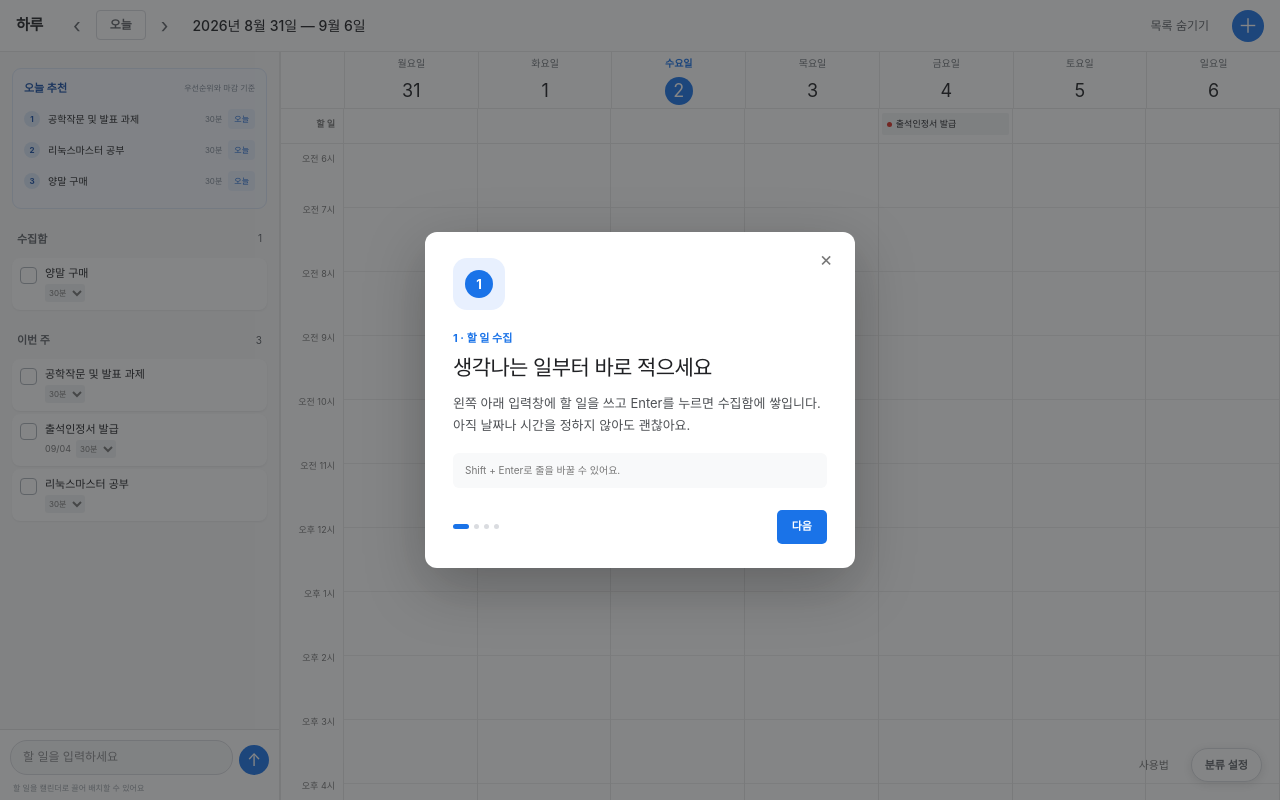
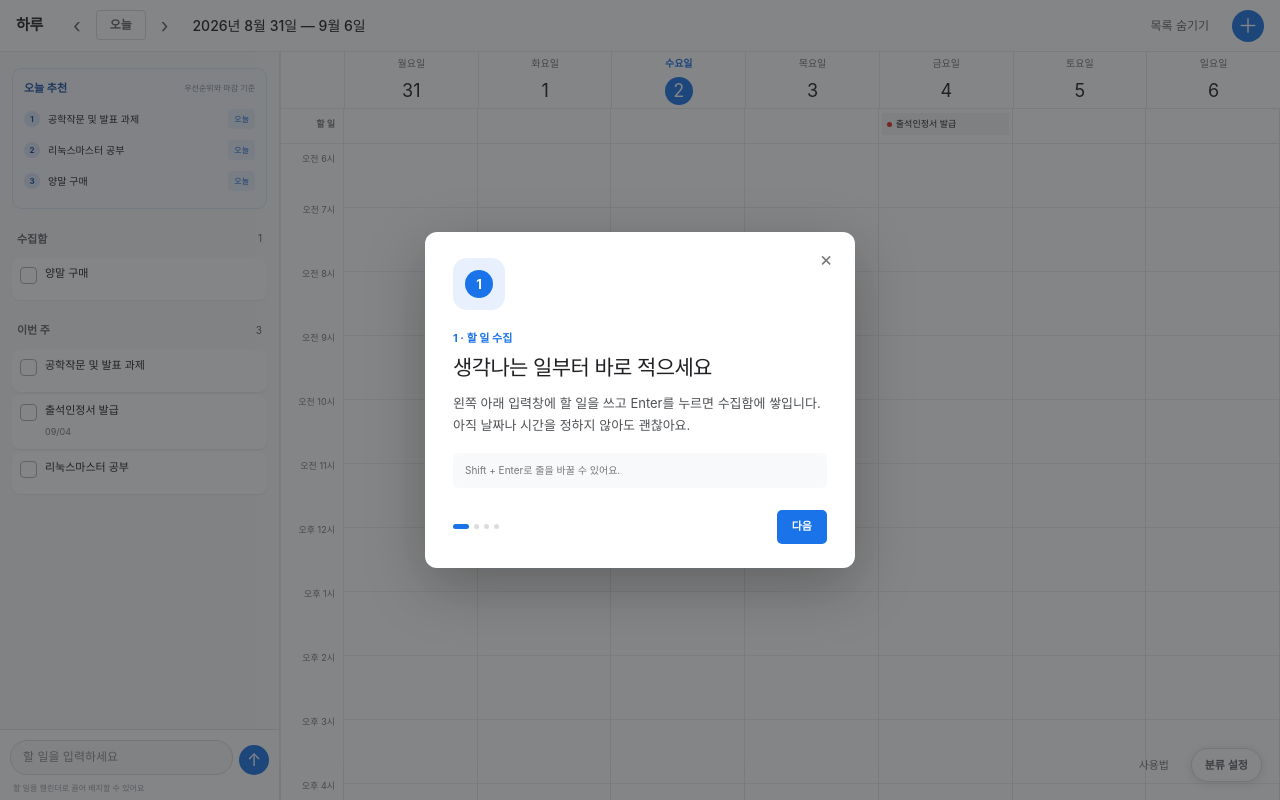
Before and after one commit to nandarina7PNU/Nandarina7Planary, a Next.js app: page / in a window 1280 px wide. Shown: the top 800 px of the page. Built offline with nearby package versions, Linux system fonts and the light colour scheme.

Commit message:
Remove task duration selector

```diff
--- a/app/calendar-clean.css
+++ b/app/calendar-clean.css
@@ -30,7 +30,7 @@ body.resizing-panel *{cursor:col-resize!important}
 .task-section{margin-bottom:22px}
 .recommend-section{margin:0 0 22px;padding:11px;border:1px solid #dce7f8;border-radius:9px;background:#f7faff}
 .recommend-section>header{display:flex;align-items:center;justify-content:space-between;margin-bottom:7px}.recommend-section>header strong{font-size:11px;color:#174ea6}.recommend-section>header span{font-size:8px;color:#7d8796}
-.recommend-row{display:grid;grid-template-columns:18px minmax(0,1fr) auto auto;align-items:center;gap:6px;min-height:31px;cursor:grab}.recommend-row:active{cursor:grabbing}.recommend-row>b{width:16px;height:16px;border-radius:50%;background:#dbe7fa;color:#174ea6;display:grid;place-items:center;font-size:8px}.recommend-row>span{min-width:0;overflow:hidden;text-overflow:ellipsis;white-space:nowrap;font-size:10px}.recommend-row>small{color:#7d8796;font-size:8px}.recommend-row>button{border:0;border-radius:4px;background:#e8f0fe;color:#1967d2;padding:4px 6px;font-size:8px;cursor:pointer}.recommend-empty{margin:8px 0 2px;color:#8a8d91;font-size:9px}
+.recommend-row{display:grid;grid-template-columns:18px minmax(0,1fr) auto;align-items:center;gap:6px;min-height:31px;cursor:grab}.recommend-row:active{cursor:grabbing}.recommend-row>b{width:16px;height:16px;border-radius:50%;background:#dbe7fa;color:#174ea6;display:grid;place-items:center;font-size:8px}.recommend-row>span{min-width:0;overflow:hidden;text-overflow:ellipsis;white-space:nowrap;font-size:10px}.recommend-row>button{border:0;border-radius:4px;background:#e8f0fe;color:#1967d2;padding:4px 6px;font-size:8px;cursor:pointer}.recommend-empty{margin:8px 0 2px;color:#8a8d91;font-size:9px}
 .task-section>header{display:flex;align-items:center;justify-content:space-between;padding:0 5px 8px;color:#5f6368}
 .task-section>header strong{font-size:11px;font-weight:650}.task-section>header span{font-size:10px}
 .task-row{display:flex;align-items:flex-start;gap:8px;min-height:42px;padding:8px;margin:3px 0;border:0;border-radius:8px;background:#fff;box-shadow:0 1px 2px #20212412}
@@ -39,7 +39,6 @@ body.resizing-panel *{cursor:col-resize!important}
 .task-check{width:17px;height:17px;flex:none;margin-top:1px;padding:0;border:1px solid #aeb4bb;border-radius:4px;background:#fff;color:#fff;font-size:10px;font-weight:700;cursor:pointer}
 .task-check:hover{border-color:#34a853;background:#edf7ef}.task-row.done .task-check{border-color:#34a853;background:#34a853}
 .task-copy{min-width:0;flex:1}.task-copy strong{display:block;font-size:11px;font-weight:500;line-height:1.35}.task-copy span{font-size:9px;color:#777}
-.task-meta{display:flex;align-items:center;gap:5px;margin-top:3px}.task-meta select{height:18px;border:0;border-radius:3px;background:#f1f3f4;color:#777;font-size:8px;outline:0;cursor:pointer}
 .task-actions{display:none;gap:3px}.task-row:hover .task-actions{display:flex}.task-actions button{border:0;background:#e8f0fe;padding:4px 6px;border-radius:4px;color:#1967d2;font-size:8px;font-weight:600;cursor:pointer;white-space:nowrap}.task-actions button:hover{background:#d2e3fc}.task-actions button:last-child{min-width:20px;background:#fce8e6;color:#d93025;font-size:12px;line-height:1}.task-actions button:last-child:hover{background:#fad2cf;color:#b3261e}
 .all-day-row{display:grid;grid-template-columns:64px repeat(7,minmax(100px,1fr));min-width:820px;border-bottom:1px solid var(--hairline);background:#fff}
 .all-day-row>div{min-height:34px;border-right:1px solid var(--hairline);padding:4px 3px}.all-day-row>div:first-child{text-align:right;padding:8px 8px 0 0;color:#777;font-size:9px;font-weight:600}
--- a/app/page.tsx
+++ b/app/page.tsx
@@ -1,7 +1,7 @@
 'use client';
 import { FormEvent, PointerEvent as ReactPointerEvent, useEffect, useMemo, useState } from 'react';
 type Schedule = { id:string; title:string; start:string; end:string; category:string; color:string; note?:string; done?:boolean; repeat?:{ weekdays:number[]; until:string } };
-type Task = { id:string; title:string; bucket:'inbox'|'week'; priority:1|2|3; duration?:15|30|60|120; dueDate?:string; done?:boolean };
+type Task = { id:string; title:string; bucket:'inbox'|'week'; priority:1|2|3; dueDate?:string; done?:boolean };
 const colors:Record<string,string>={집중:'#6658d3',공부:'#3478c8',건강:'#31856c',생활:'#c66b3d'};
 const backgrounds:Record<string,string>={집중:'#6658d3',공부:'#3478c8',건강:'#31856c',생활:'#c66b3d'};
 const syncCategoryMaps=(next:Record<string,string>)=>{for(const key of Object.keys(colors))delete colors[key];for(const key of Object.keys(backgrounds))delete backgrounds[key];Object.assign(colors,next);Object.assign(backgrounds,next)};
@@ -57,7 +57,7 @@ export default function Home(){
  useEffect(()=>{syncCategoryMaps(categoryColors);if(ready)localStorage.setItem('haru-planner-categories',JSON.stringify(categoryColors))},[categoryColors,ready]);
  useEffect(()=>{if(localStorage.getItem('haru-planner-guide-seen')!=='1')setGuideStep(0)},[]);
  function beginPanelResize(e:ReactPointerEvent<HTMLDivElement>){e.preventDefault();const startX=e.clientX,startWidth=panelWidth;document.body.classList.add('resizing-panel');const move=(event:PointerEvent)=>setPanelWidth(Math.min(480,Math.max(220,startWidth+event.clientX-startX)));const stop=()=>{document.body.classList.remove('resizing-panel');window.removeEventListener('pointermove',move);window.removeEventListener('pointerup',stop);window.removeEventListener('pointercancel',stop)};window.addEventListener('pointermove',move);window.addEventListener('pointerup',stop);window.addEventListener('pointercancel',stop)}
- function addTask(e:FormEvent){e.preventDefault();if(!quickTask.trim())return;setTasks(prev=>[...prev,{id:crypto.randomUUID(),title:quickTask.trim(),bucket:'inbox',priority:2,duration:30}]);setQuickTask('')}
+ function addTask(e:FormEvent){e.preventDefault();if(!quickTask.trim())return;setTasks(prev=>[...prev,{id:crypto.randomUUID(),title:quickTask.trim(),bucket:'inbox',priority:2}]);setQuickTask('')}
  function patchTask(id:string,patch:Partial<Task>){setTasks(prev=>prev.map(t=>t.id===id?{...t,...patch}:t))}
  function scheduleTask(task:Task){setTargetDate(new Date());setEditing(null);setRepeatDays([]);setRepeatUntil(dateKey(addDays(new Date(),120)));setForm({title:task.title,start:'09:00',end:'10:00',category:'집중',note:''});setModalOpen(true)}
  function openCreate(date:Date,start='09:00'){const end=Math.min(23,Number(start.slice(0,2))+1);setTargetDate(date);setEditing(null);setRepeatDays([]);setRepeatUntil(dateKey(addDays(date,120)));setForm({title:'',start,end:`${pad(end)}:00`,category:'집중',note:''});setModalOpen(true)}
@@ -69,7 +69,7 @@ export default function Home(){
  function renameCategory(oldName:string,newName:string){const name=newName.trim();if(!name||name===oldName||categoryColors[name])return;const next:Record<string,string>={};Object.entries(categoryColors).forEach(([key,value])=>next[key===oldName?name:key]=value);syncCategoryMaps(next);setCategoryColors(next);setItemsByDate(prev=>Object.fromEntries(Object.entries(prev).map(([key,list])=>[key,list.map(item=>item.category===oldName?{...item,category:name}:item)])));if(form.category===oldName)setForm(prev=>({...prev,category:name}))}
  function removeCategory(name:string){if(Object.keys(categoryColors).length===1)return;const fallback=Object.keys(categoryColors).find(key=>key!==name)!;const next=Object.fromEntries(Object.entries(categoryColors).filter(([key])=>key!==name));syncCategoryMaps(next);setCategoryColors(next);setItemsByDate(prev=>Object.fromEntries(Object.entries(prev).map(([key,list])=>[key,list.map(item=>item.category===name?{...item,category:fallback,color:categoryColors[fallback]}:item)])));if(form.category===name)setForm(prev=>({...prev,category:fallback}))}
  function closeGuide(){localStorage.setItem('haru-planner-guide-seen','1');setGuideStep(null)}
- function dropTaskOnCalendar(e:React.DragEvent,day:Date,hour:number){e.preventDefault();const id=e.dataTransfer.getData('task-id'),task=tasks.find(item=>item.id===id);if(!task)return;const duration=task.duration??30,start=`${pad(hour)}:00`,endMinutes=Math.min(hour*60+duration,23*60+59),end=`${pad(Math.floor(endMinutes/60))}:${pad(endMinutes%60)}`;const schedule:Schedule={id:crypto.randomUUID(),title:task.title,start,end,category:Object.keys(categoryColors)[0],color:Object.values(categoryColors)[0]};const key=dateKey(day);setItemsByDate(prev=>({...prev,[key]:[...(prev[key]??[]),schedule]}));patchTask(id,{bucket:'week',dueDate:key})}
+ function dropTaskOnCalendar(e:React.DragEvent,day:Date,hour:number){e.preventDefault();const id=e.dataTransfer.getData('task-id'),task=tasks.find(item=>item.id===id);if(!task)return;const start=`${pad(hour)}:00`,endMinutes=Math.min(hour*60+60,23*60+59),end=`${pad(Math.floor(endMinutes/60))}:${pad(endMinutes%60)}`;const schedule:Schedule={id:crypto.randomUUID(),title:task.title,start,end,category:Object.keys(categoryColors)[0],color:Object.values(categoryColors)[0]};const key=dateKey(day);setItemsByDate(prev=>({...prev,[key]:[...(prev[key]??[]),schedule]}));patchTask(id,{bucket:'week',dueDate:key})}
  const weekLabel=`${weekStart.getFullYear()}년 ${weekStart.getMonth()+1}월 ${weekStart.getDate()}일 — ${days[6].getMonth()+1}월 ${days[6].getDate()}일`;
  return <main className="week-app">
   {guideStep!==null&&<div className="guide-backdrop"><section className="guide-card" role="dialog" aria-modal="true" aria-label="사용 방법 안내"><button className="guide-close" onClick={closeGuide} aria-label="가이드 닫기">×</button><div className="guide-visual" data-step={guideStep+1}><span>{guideStep+1}</span></div><p className="guide-eyebrow">{guideSteps[guideStep].eyebrow}</p><h2>{guideSteps[guideStep].title}</h2><p className="guide-body">{guideSteps[guideStep].body}</p><p className="guide-hint">{guideSteps[guideStep].hint}</p><div className="guide-footer"><div className="guide-dots">{guideSteps.map((_,i)=><i key={i} className={i===guideStep?'active':''}/>)}</div><div className="guide-actions">{guideStep>0&&<button className="guide-prev" onClick={()=>setGuideStep(guideStep-1)}>이전</button>}<button className="guide-next" onClick={()=>guideStep===guideSteps.length-1?closeGuide():setGuideStep(guideStep+1)}>{guideStep===guideSteps.length-1?'시작하기':'다음'}</button></div></div></section></div>}
@@ -82,8 +82,8 @@ export default function Home(){
   <div className={`planner-main ${agendaOpen?'':'panel-hidden'}`}>
    <aside className="task-panel">
     <div className="task-feed">
-     <section className="recommend-section"><header><strong>오늘 추천</strong><span>우선순위와 마감 기준</span></header>{todayRecommendations.map((task,index)=><div className="recommend-row" draggable onDragStart={e=>{e.dataTransfer.setData('task-id',task.id);e.dataTransfer.effectAllowed='copy'}} key={task.id}><b>{index+1}</b><span>{task.title}</span><small>{task.duration??30}분</small><button onClick={()=>patchTask(task.id,{bucket:'week',dueDate:dateKey(new Date())})}>오늘</button></div>)}{todayRecommendations.length===0&&<p className="recommend-empty">남은 할 일이 없어요.</p>}</section>
-     {(['inbox','week'] as const).map(bucket=><section className="task-section" key={bucket}><header><strong>{bucket==='inbox'?'수집함':'이번 주'}</strong><span>{tasks.filter(t=>t.bucket===bucket&&!t.done).length}</span></header><div>{tasks.filter(t=>t.bucket===bucket).sort((a,b)=>a.priority-b.priority).map(task=><article draggable onDragStart={e=>{e.dataTransfer.setData('task-id',task.id);e.dataTransfer.effectAllowed='copy'}} className={`task-row ${task.done?'done':''}`} key={task.id}><button className="task-check" onClick={()=>patchTask(task.id,{done:!task.done})}>{task.done?'✓':''}</button><div className="task-copy"><strong>{task.title}</strong><div className="task-meta">{task.dueDate&&<span>{task.dueDate.slice(5).replace('-','/')}</span>}<select aria-label={`${task.title} 예상 시간`} value={task.duration??30} onChange={e=>patchTask(task.id,{duration:Number(e.target.value) as Task['duration']})}>{[15,30,60,120].map(value=><option value={value} key={value}>{value<60?`${value}분`:`${value/60}시간`}</option>)}</select></div></div><div className="task-actions">{bucket==='inbox'?<button onClick={()=>patchTask(task.id,{bucket:'week'})}>이번 주</button>:<button onClick={()=>patchTask(task.id,{dueDate:dateKey(new Date())})}>오늘</button>}<button onClick={()=>scheduleTask(task)}>시간</button><button aria-label="삭제" onClick={()=>setTasks(prev=>prev.filter(t=>t.id!==task.id))}>×</button></div></article>)}</div></section>)}
+     <section className="recommend-section"><header><strong>오늘 추천</strong><span>우선순위와 마감 기준</span></header>{todayRecommendations.map((task,index)=><div className="recommend-row" draggable onDragStart={e=>{e.dataTransfer.setData('task-id',task.id);e.dataTransfer.effectAllowed='copy'}} key={task.id}><b>{index+1}</b><span>{task.title}</span><button onClick={()=>patchTask(task.id,{bucket:'week',dueDate:dateKey(new Date())})}>오늘</button></div>)}{todayRecommendations.length===0&&<p className="recommend-empty">남은 할 일이 없어요.</p>}</section>
+     {(['inbox','week'] as const).map(bucket=><section className="task-section" key={bucket}><header><strong>{bucket==='inbox'?'수집함':'이번 주'}</strong><span>{tasks.filter(t=>t.bucket===bucket&&!t.done).length}</span></header><div>{tasks.filter(t=>t.bucket===bucket).sort((a,b)=>a.priority-b.priority).map(task=><article draggable onDragStart={e=>{e.dataTransfer.setData('task-id',task.id);e.dataTransfer.effectAllowed='copy'}} className={`task-row ${task.done?'done':''}`} key={task.id}><button className="task-check" onClick={()=>patchTask(task.id,{done:!task.done})}>{task.done?'✓':''}</button><div className="task-copy"><strong>{task.title}</strong>{task.dueDate&&<span>{task.dueDate.slice(5).replace('-','/')}</span>}</div><div className="task-actions">{bucket==='inbox'?<button onClick={()=>patchTask(task.id,{bucket:'week'})}>이번 주</button>:<button onClick={()=>patchTask(task.id,{dueDate:dateKey(new Date())})}>오늘</button>}<button onClick={()=>scheduleTask(task)}>시간</button><button aria-label="삭제" onClick={()=>setTasks(prev=>prev.filter(t=>t.id!==task.id))}>×</button></div></article>)}</div></section>)}
     </div>
     <form className="quick-add" onSubmit={addTask}><textarea rows={1} value={quickTask} onChange={e=>setQuickTask(e.target.value)} onKeyDown={e=>{if(e.key==='Enter'&&!e.shiftKey){e.preventDefault();e.currentTarget.form?.requestSubmit()}}} placeholder="할 일을 입력하세요"/><button aria-label="보내기">↑</button><small>할 일을 캘린더로 끌어 배치할 수 있어요</small></form>
    </aside><div className="calendar-stage">
```
